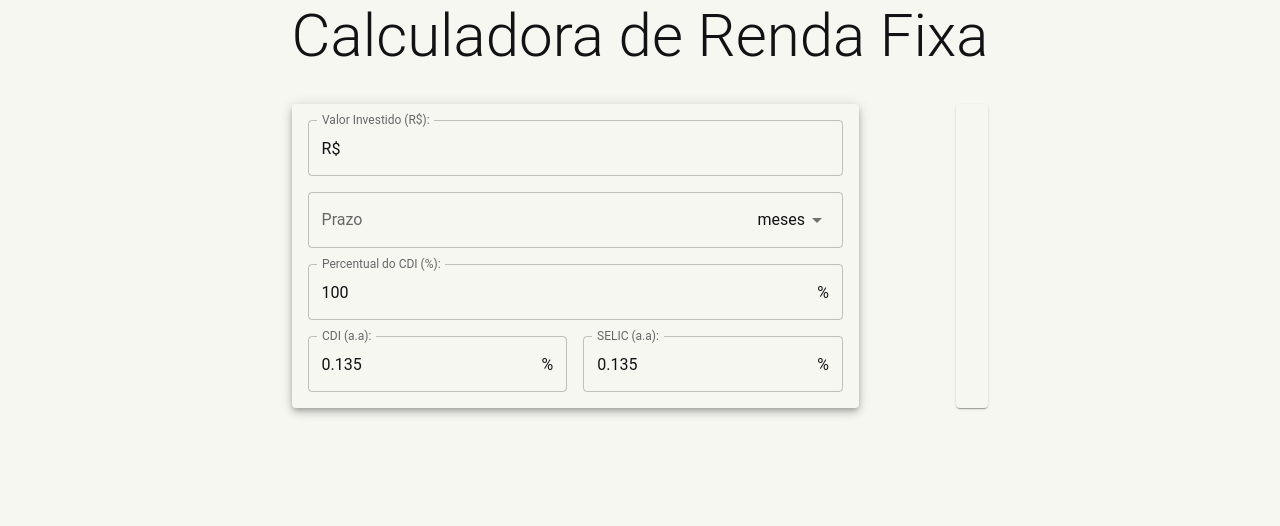
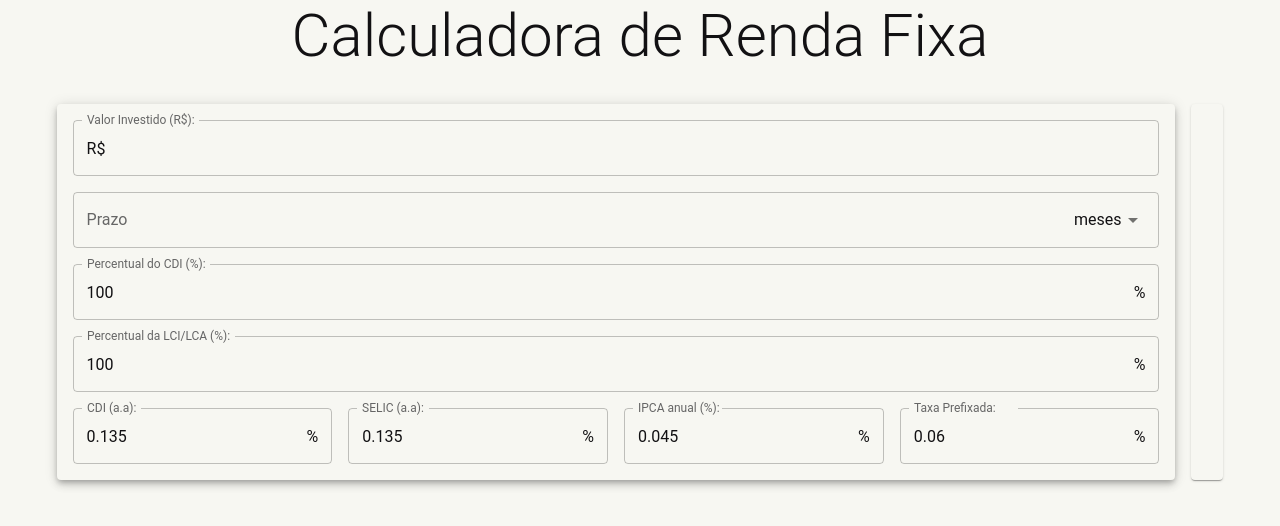
Before and after one commit to Dieg0Ch4ves/calculadora-renda-fixa, a React (Vite) app: page / in a window 1280 px wide. Shown: the top 526 px of the page. Built offline with nearby package versions, Linux system fonts and the light colour scheme.

Commit message:
feat: adicionando calculos de IPCA e LCI/LCA e reestruturando o formulario de dados

```diff
--- a/src/App.tsx
+++ b/src/App.tsx
@@ -9,17 +9,24 @@ import { calcularRendimentoLiquido } from "./utils/calcularRendimentoLiquido";
 import { calcularRendimentoSelic } from "./utils/calcularRendimentoSelic";
 import { calcularRendimentoPoupanca } from "./utils/calcularRendimentoPoupanca";
 import type { ResultadoRendimento } from "./types/ResultadoRendimento";
+import { calcularRendimentoLCIeLCA } from "./utils/calcularRendimentoLCIeLCA";
+import { calcularRendimentoIPCA } from "./utils/calcularRendimentoIPCA";
 
 function App() {
   const [formValores, setFormValores] = useState({
     valor: "",
     periodo: "",
     tipoPeriodo: "meses",
-    percentual: "100",
+    percentualCdi: "100",
+    percentualLciLca: "100",
   });
 
-  const [taxaCDI, setTaxaCDI] = useState("0.135");
-  const [taxaSelic, setTaxaSelic] = useState("0.135");
+  const [formDados, setFormDados] = useState({
+    taxaCDI: "0.135",
+    taxaSelic: "0.135",
+    ipca: "0.045",
+    prefixada: "0.06",
+  });
 
   const [resultadoCDI, setResultadoCDI] = useState<ResultadoRendimento | null>(
     null
@@ -28,44 +35,78 @@ function App() {
     useState<ResultadoRendimento | null>(null);
   const [resultadoPoupanca, setResultadoPoupanca] =
     useState<ResultadoRendimento | null>(null);
+  const [resultadoLCIeLCA, setResultadoLCIeLCA] =
+    useState<ResultadoRendimento | null>(null);
+  const [resultadoIPCA, setResultadoIPCA] =
+    useState<ResultadoRendimento | null>(null);
 
   const handleCalculos = () => {
     const valor = Number(formValores.valor);
     const periodo = Number(formValores.periodo);
-    const percentual = Number(formValores.percentual);
+    const percentualCdi = Number(formValores.percentualCdi);
+    const percentualLciLca = Number(formValores.percentualLciLca);
     const tipoPeriodo = formValores.tipoPeriodo;
 
     const cdi = calcularRendimentoLiquido(
       valor,
       periodo,
-      percentual,
-      Number(taxaCDI),
+      percentualCdi,
+      Number(formDados.taxaCDI),
       tipoPeriodo
     );
     const selic = calcularRendimentoSelic(
       valor,
       periodo,
       tipoPeriodo,
-      Number(taxaSelic)
+      Number(formDados.taxaSelic)
     );
     const poupanca = calcularRendimentoPoupanca(
       valor,
       periodo,
       tipoPeriodo,
-      Number(taxaSelic)
+      Number(formDados.taxaSelic)
+    );
+
+    const lciLca = calcularRendimentoLCIeLCA(
+      valor,
+      periodo,
+      percentualLciLca,
+      Number(formDados.taxaCDI),
+      tipoPeriodo,
+      "LCI/LCA"
+    );
+
+    const ipcaCalc = calcularRendimentoIPCA(
+      valor,
+      periodo,
+      tipoPeriodo,
+      Number(formDados.ipca),
+      Number(formDados.prefixada)
     );
 
     setResultadoCDI(cdi);
     setResultadoSelic(selic);
     setResultadoPoupanca(poupanca);
+    setResultadoLCIeLCA(lciLca);
+    setResultadoIPCA(ipcaCalc);
   };
 
   useEffect(() => {
-    const { valor, periodo, percentual } = formValores;
-    if (valor && periodo && percentual && taxaCDI && taxaSelic) {
+    const { valor, periodo, percentualCdi, percentualLciLca } = formValores;
+    const { taxaCDI, taxaSelic, ipca, prefixada } = formDados;
+    if (
+      valor &&
+      periodo &&
+      percentualCdi &&
+      percentualLciLca &&
+      taxaCDI &&
+      taxaSelic &&
+      ipca &&
+      prefixada
+    ) {
       handleCalculos();
     }
-  }, [formValores, taxaCDI, taxaSelic]);
+  }, [formValores, formDados]);
 
   return (
     <Stack width={"100%"} alignItems={"center"} spacing={4}>
@@ -89,19 +130,16 @@ function App() {
               formValores={formValores}
               setFormValores={setFormValores}
             />
-            <FormDados
-              taxaCDI={taxaCDI}
-              setTaxaCDI={setTaxaCDI}
-              taxaSelic={taxaSelic}
-              setTaxaSelic={setTaxaSelic}
-            />
+            <FormDados formDados={formDados} setFormDados={setFormDados} />
           </Stack>
         </Stack>
 
         <Stack component={Paper} spacing={2} padding={2}>
           {resultadoCDI && <Resultado {...resultadoCDI} />}
+          {resultadoLCIeLCA && <Resultado {...resultadoLCIeLCA} />}
           {resultadoSelic && <Resultado {...resultadoSelic} />}
           {resultadoPoupanca && <Resultado {...resultadoPoupanca} />}
+          {resultadoIPCA && <Resultado {...resultadoIPCA} />}
         </Stack>
       </Stack>
     </Stack>
--- a/src/components/FormDados/index.tsx
+++ b/src/components/FormDados/index.tsx
@@ -1,18 +1,29 @@
 import { FormControl, InputLabel, OutlinedInput, Stack } from "@mui/material";
 
 interface FormDadosProps {
-  taxaCDI: string;
-  setTaxaCDI: (valor: string) => void;
-  taxaSelic: string;
-  setTaxaSelic: (valor: string) => void;
+  formDados: {
+    taxaCDI: string;
+    taxaSelic: string;
+    ipca: string;
+    prefixada: string;
+  };
+  setFormDados: (valores: {
+    taxaCDI: string;
+    taxaSelic: string;
+    ipca: string;
+    prefixada: string;
+  }) => void;
 }
 
-const FormDados = ({
-  taxaCDI,
-  setTaxaCDI,
-  taxaSelic,
-  setTaxaSelic,
-}: FormDadosProps) => {
+const FormDados = ({ formDados, setFormDados }: FormDadosProps) => {
+  const handleInputChange = (e: React.ChangeEvent<HTMLInputElement>) => {
+    const { name, value } = e.target;
+    setFormDados({
+      ...formDados,
+      [name]: value,
+    });
+  };
+
   return (
     <Stack spacing={2} direction={"row"}>
       <FormControl>
@@ -20,25 +31,56 @@ const FormDados = ({
         <OutlinedInput
           id="taxa-cdi"
           type="number"
-          value={taxaCDI}
-          onChange={(e) => setTaxaCDI(e.target.value)}
+          name="taxaCDI"
+          value={formDados.taxaCDI}
+          onChange={handleInputChange}
           placeholder="Ex: 100"
           endAdornment="%"
           label="CDI (a.a):"
           inputProps={{ min: 0 }}
         />
       </FormControl>
-
       <FormControl>
         <InputLabel htmlFor="taxa-selic">SELIC (a.a):</InputLabel>
         <OutlinedInput
           id="taxa-selic"
+          name="taxaSelic"
           type="number"
-          value={taxaSelic}
-          onChange={(e) => setTaxaSelic(e.target.value)}
+          value={formDados.taxaSelic}
+          onChange={handleInputChange}
           placeholder="Ex: 100"
           endAdornment="%"
           label="SELIC (a.a):"
+          inputProps={{ min: 0 }}
+        />
+      </FormControl>
+
+      <FormControl>
+        <InputLabel htmlFor="taxa-selic">IPCA anual (%):</InputLabel>
+        <OutlinedInput
+          id="taxa-ipca"
+          type="number"
+          name="ipca"
+          value={formDados.ipca}
+          onChange={handleInputChange}
+          placeholder="Ex: 100"
+          endAdornment="%"
+          label="IPCA anual (%)"
+          inputProps={{ min: 0 }}
+        />
+      </FormControl>
+
+      <FormControl>
+        <InputLabel htmlFor="taxa-prefixada">Taxa Prefixada:</InputLabel>
+        <OutlinedInput
+          id="taxa-prefixada"
+          name="prefixada"
+          type="number"
+          value={formDados.prefixada}
+          onChange={handleInputChange}
+          placeholder="Ex: 100"
+          endAdornment="%"
+          label="Taxa Prefixada (%)"
           inputProps={{ min: 0 }}
         />
       </FormControl>
--- a/src/components/FormValores/index.tsx
+++ b/src/components/FormValores/index.tsx
@@ -13,13 +13,15 @@ interface FormularioProps {
     valor: string;
     periodo: string;
     tipoPeriodo: string;
-    percentual: string;
+    percentualCdi: string;
+    percentualLciLca: string;
   };
   setFormValores: (valores: {
     valor: string;
     periodo: string;
     tipoPeriodo: string;
-    percentual: string;
+    percentualCdi: string;
+    percentualLciLca: string;
   }) => void;
 }
 
@@ -87,9 +89,21 @@ const FormularioRendaFixa = ({
       <FormControl>
         <TextField
           label="Percentual do CDI (%):"
-          name="percentual"
+          name="percentualCdi"
           type="number"
-          value={formValores.percentual}
+          value={formValores.percentualCdi}
+          onChange={handleInputChange}
+          placeholder="Ex: 100"
+          slotProps={{ input: { endAdornment: "%" } }}
+        />
+      </FormControl>
+
+      <FormControl>
+        <TextField
+          label="Percentual da LCI/LCA (%):"
+          name="percentualLciLca"
+          type="number"
+          value={formValores.percentualLciLca}
           onChange={handleInputChange}
           placeholder="Ex: 100"
           slotProps={{ input: { endAdornment: "%" } }}
--- /dev/null
+++ b/src/utils/calcularRendimentoIPCA.ts
@@ -0,0 +1,35 @@
+import type { ResultadoRendimento } from "../types/ResultadoRendimento";
+
+export function calcularRendimentoIPCA(
+  valor: number,
+  periodo: number,
+  tipoPeriodo: string,
+  ipcaAnual: number,
+  taxaPrefixada: number
+): ResultadoRendimento {
+  let meses = periodo;
+  if (tipoPeriodo === "dias") meses = periodo / 30;
+  if (tipoPeriodo === "anos") meses = periodo * 12;
+
+  const taxaRealAnual = ipcaAnual + taxaPrefixada;
+  const taxaMensal = Math.pow(1 + taxaRealAnual, 1 / 12) - 1;
+
+  const bruto = valor * Math.pow(1 + taxaMensal, meses);
+
+  // Cálculo do IR baseado no tempo
+  let aliquotaIR = 0.225;
+  if (meses > 6 && meses <= 12) aliquotaIR = 0.2;
+  else if (meses > 12 && meses <= 24) aliquotaIR = 0.175;
+  else if (meses > 24) aliquotaIR = 0.15;
+
+  const rendimento = bruto - valor;
+  const ir = rendimento * aliquotaIR;
+  const liquido = bruto - ir;
+
+  return {
+    bruto: Number(bruto.toFixed(2)),
+    liquido: Number(liquido.toFixed(2)),
+    ir: Number(ir.toFixed(2)),
+    titulo: "IPCA + Prefixado",
+  };
+}
--- /dev/null
+++ b/src/utils/calcularRendimentoLCIeLCA.ts
@@ -0,0 +1,26 @@
+import type { ResultadoRendimento } from "../types/ResultadoRendimento";
+
+export function calcularRendimentoLCIeLCA(
+  valor: number,
+  periodo: number,
+  percentualCDI: number,
+  taxaCDIAnual: number,
+  tipoPeriodo: string,
+  titulo: "LCI/LCA"
+): ResultadoRendimento {
+  let meses = periodo;
+  if (tipoPeriodo === "dias") meses = periodo / 30;
+  if (tipoPeriodo === "anos") meses = periodo * 12;
+
+  const taxaAnual = taxaCDIAnual * (percentualCDI / 100);
+  const taxaMensal = Math.pow(1 + taxaAnual, 1 / 12) - 1;
+
+  const bruto = valor * Math.pow(1 + taxaMensal, meses);
+
+  return {
+    bruto: Number(bruto.toFixed(2)),
+    liquido: Number(bruto.toFixed(2)), // Isento de IR
+    ir: 0,
+    titulo,
+  };
+}
```
